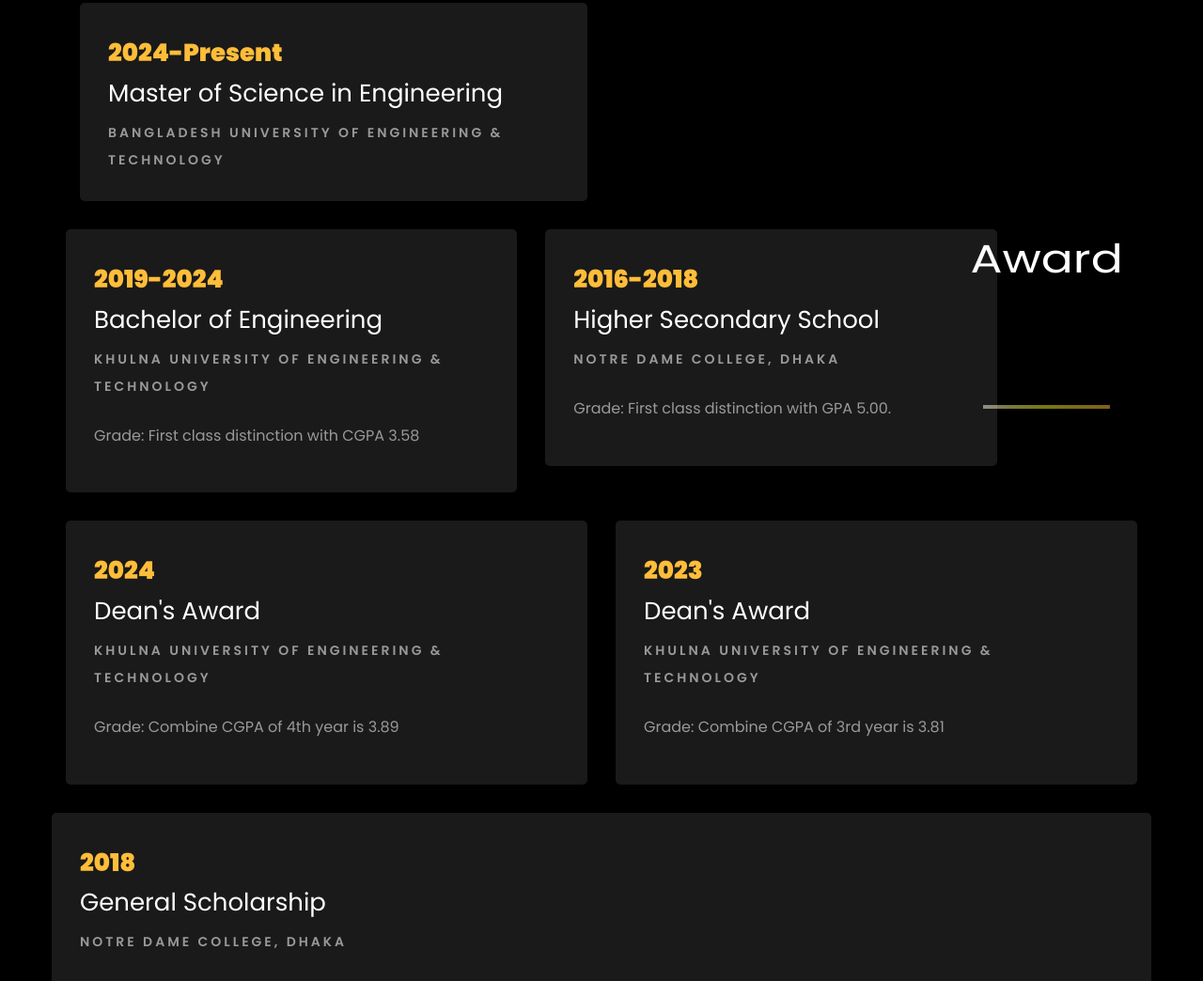
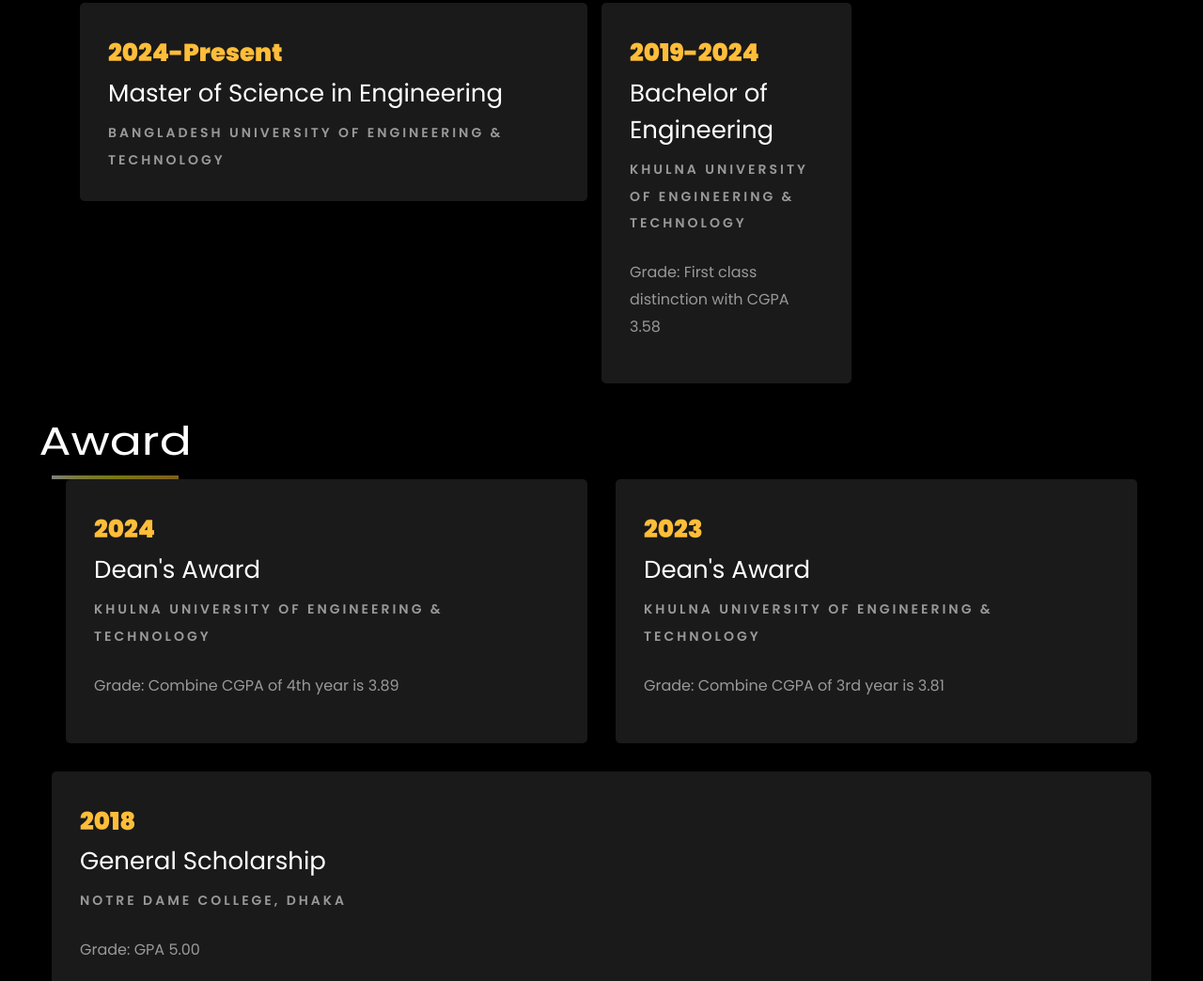
Before and after one commit to NasimMahbub/NasimMahbub.github.io, a plain HTML site: page index.html in a window 1280 px wide. Shown: the part 2487-3531 px from the top of the page at 94% size. Drawn offline with Linux system fonts and the light colour scheme; files whose address does not match are found by name.

Commit message:
Update index.html

```diff
--- a/index.html
+++ b/index.html
@@ -386,15 +386,15 @@
     					<p class="mt-4">Grade: First class distinction with CGPA 3.58</p>
     				</div>
     			</div>
-                        <br>
-    			<div class="col-md-6">
+
+<!--     			<div class="col-md-6">
     				<div class="resume-wrap ftco-animate">
     					<span class="date">2016-2018</span>
     					<h2>Higher Secondary School</h2>
     					<span class="position">Notre Dame College, Dhaka</span>
     					<p class="mt-4">Grade: First class distinction with GPA 5.00.</p>
     				</div>
-				</div>
+				</div> -->
     		</div>
 
 			<div class="row">
```
